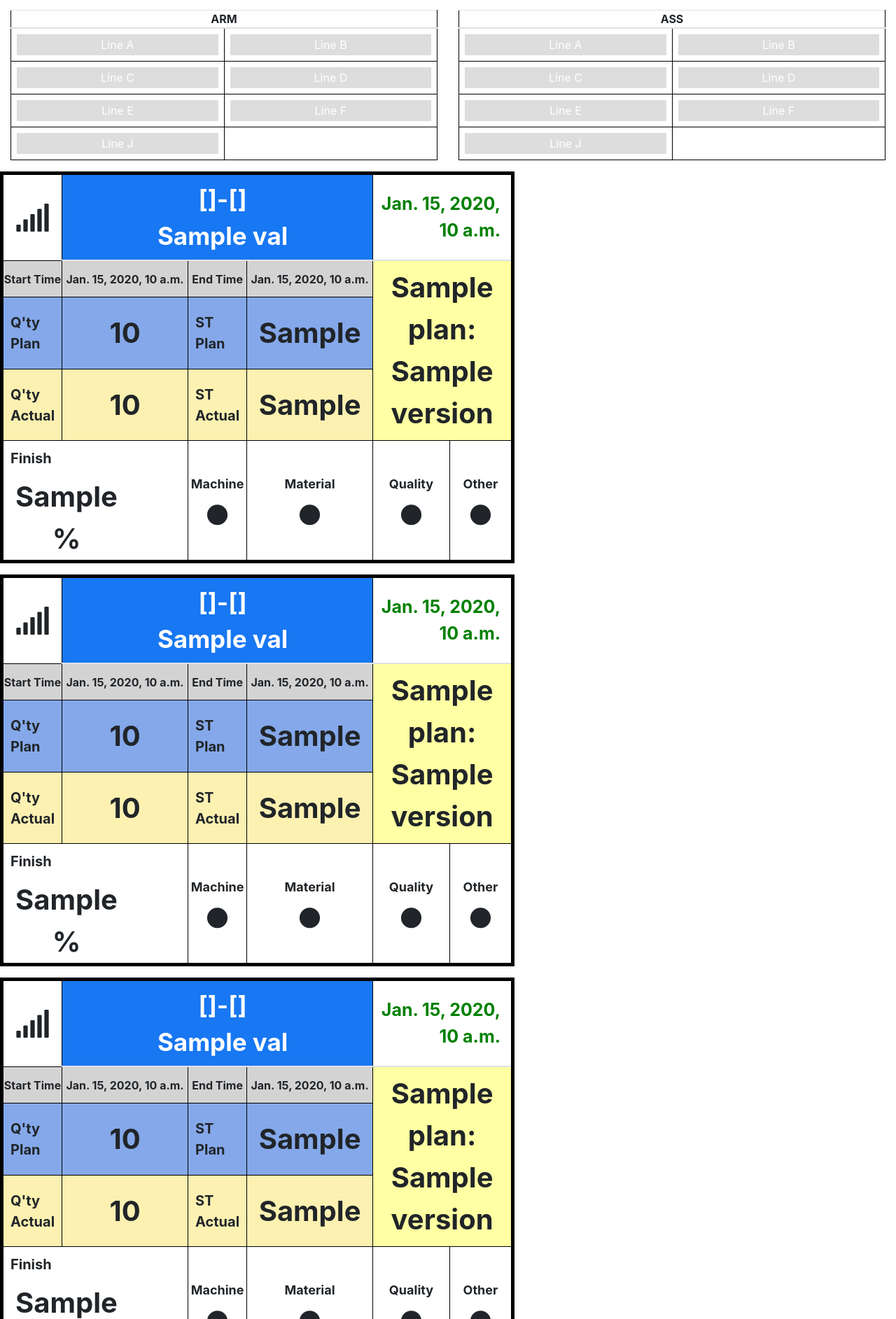
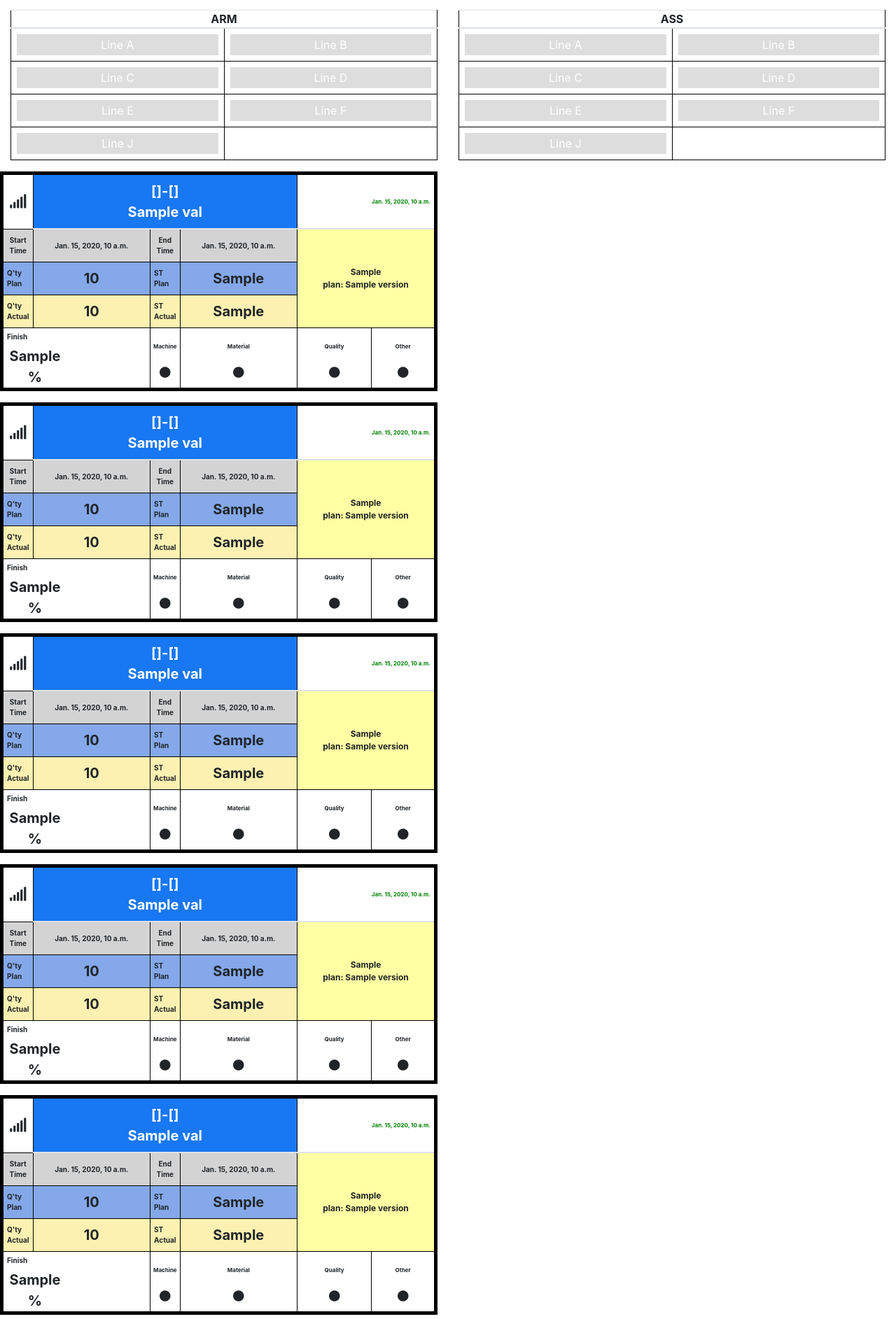
Before and after one commit to thiennguyenvu/OE_Monitoring, a Django app: template src/oe_project/write/templates/write/history.html in a window 1280 px wide. Shown: the part 271-2156 px from the top of the page at 70% size. Run offline with Django 3.2, Linux system fonts and the light colour scheme; the template is opened without the code that fills it: most values are stand-ins (such as "Sample title", 1, 10 or a date in 2020); some libraries are stand-ins or nearby versions.

Commit message:
update front-end for 1464 device

```diff
--- a/src/oe_project/static/css/general.css
+++ b/src/oe_project/static/css/general.css
@@ -247,10 +247,58 @@ table.table-history {
   font-size: 40px;
 }
 
+.ng-label{
+  font-size: 18px;
+}
+
 /* Hide create plan on mobile */
-@media only screen and (max-width: 767px) {
+@media only screen and (max-width: 767px){
   .hide-on-mobile {
     display: none;
+  }
+}
+
+@media only screen and (max-width: 1464px) {
+  .fa-signal{
+    font-size: 20px;
+  }
+
+  .output-data .data-line{
+    font-size: 20px;
+    padding-left: 0px;
+  }
+
+  .output-data .data-date{
+    font-size: 8px;
+    padding-right: 5px;
+  }
+
+  .output-data .data-time{
+    font-size: 10px;
+  }
+
+  .output-data .data-label{
+    padding: 5px;
+    font-size: 10px;
+    width: 35px;
+  }
+
+  .output-data .data-value{
+    font-size: 20px;
+    min-width: 90px;
+  }
+
+  .output-data .data-model{
+    font-size: 12px;
+    min-width: 50px;
+  }
+
+  .fa-circle{
+    font-size: 16px;
+  }
+
+  .ng-label{
+    font-size: 8px;
   }
 }
 
--- a/src/oe_project/write/templates/write/ajax_data/table-arm-a.html
+++ b/src/oe_project/write/templates/write/ajax_data/table-arm-a.html
@@ -52,19 +52,19 @@
                     </div>
                 </td>
                 <td>
-                    <p><b style="font-size: 18px">Machine</b></p>
+                    <p><b class="ng-label">Machine</b></p>
                     <i class="fas fa-circle stt-{{ val.start }}-{{ val.machine }}"></i>
                 </td>
                 <td>
-                    <p><b style="font-size: 18px">Material</b></p>
+                    <p><b class="ng-label">Material</b></p>
                     <i class="fas fa-circle stt-{{ val.start }}-{{ val.material }}"></i>
                 </td>
                 <td>
-                    <p><b style="font-size: 18px">Quality</b></p>
+                    <p><b class="ng-label">Quality</b></p>
                     <i class="fas fa-circle stt-{{ val.start }}-{{ val.quality }}"></i>
                 </td>
                 <td>
-                    <p><b style="font-size: 18px">Other</b></p>
+                    <p><b class="ng-label">Other</b></p>
                     <i class="fas fa-circle stt-{{ val.start }}-{{ val.other }}"></i>
                 </td>
             </tr>
--- a/src/oe_project/write/templates/write/ajax_data/table-arm-b.html
+++ b/src/oe_project/write/templates/write/ajax_data/table-arm-b.html
@@ -52,19 +52,19 @@
                     </div>
                 </td>
                 <td>
-                    <p><b style="font-size: 18px">Machine</b></p>
+                    <p><b class="ng-label">Machine</b></p>
                     <i class="fas fa-circle stt-{{ val.start }}-{{ val.machine }}"></i>
                 </td>
                 <td>
-                    <p><b style="font-size: 18px">Material</b></p>
+                    <p><b class="ng-label">Material</b></p>
                     <i class="fas fa-circle stt-{{ val.start }}-{{ val.material }}"></i>
                 </td>
                 <td>
-                    <p><b style="font-size: 18px">Quality</b></p>
+                    <p><b class="ng-label">Quality</b></p>
                     <i class="fas fa-circle stt-{{ val.start }}-{{ val.quality }}"></i>
                 </td>
                 <td>
-                    <p><b style="font-size: 18px">Other</b></p>
+                    <p><b class="ng-label">Other</b></p>
                     <i class="fas fa-circle stt-{{ val.start }}-{{ val.other }}"></i>
                 </td>
             </tr>
--- a/src/oe_project/write/templates/write/ajax_data/table-arm-c.html
+++ b/src/oe_project/write/templates/write/ajax_data/table-arm-c.html
@@ -52,19 +52,19 @@
                     </div>
                 </td>
                 <td>
-                    <p><b style="font-size: 18px">Machine</b></p>
+                    <p><b class="ng-label">Machine</b></p>
                     <i class="fas fa-circle stt-{{ val.start }}-{{ val.machine }}"></i>
                 </td>
                 <td>
-                    <p><b style="font-size: 18px">Material</b></p>
+                    <p><b class="ng-label">Material</b></p>
                     <i class="fas fa-circle stt-{{ val.start }}-{{ val.material }}"></i>
                 </td>
                 <td>
-                    <p><b style="font-size: 18px">Quality</b></p>
+                    <p><b class="ng-label">Quality</b></p>
                     <i class="fas fa-circle stt-{{ val.start }}-{{ val.quality }}"></i>
                 </td>
                 <td>
-                    <p><b style="font-size: 18px">Other</b></p>
+                    <p><b class="ng-label">Other</b></p>
                     <i class="fas fa-circle stt-{{ val.start }}-{{ val.other }}"></i>
                 </td>
             </tr>
--- a/src/oe_project/write/templates/write/ajax_data/table-arm-d.html
+++ b/src/oe_project/write/templates/write/ajax_data/table-arm-d.html
@@ -52,19 +52,19 @@
                     </div>
                 </td>
                 <td>
-                    <p><b style="font-size: 18px">Machine</b></p>
+                    <p><b class="ng-label">Machine</b></p>
                     <i class="fas fa-circle stt-{{ val.start }}-{{ val.machine }}"></i>
                 </td>
                 <td>
-                    <p><b style="font-size: 18px">Material</b></p>
+                    <p><b class="ng-label">Material</b></p>
                     <i class="fas fa-circle stt-{{ val.start }}-{{ val.material }}"></i>
                 </td>
                 <td>
-                    <p><b style="font-size: 18px">Quality</b></p>
+                    <p><b class="ng-label">Quality</b></p>
                     <i class="fas fa-circle stt-{{ val.start }}-{{ val.quality }}"></i>
                 </td>
                 <td>
-                    <p><b style="font-size: 18px">Other</b></p>
+                    <p><b class="ng-label">Other</b></p>
                     <i class="fas fa-circle stt-{{ val.start }}-{{ val.other }}"></i>
                 </td>
             </tr>
--- a/src/oe_project/write/templates/write/ajax_data/table-arm-e.html
+++ b/src/oe_project/write/templates/write/ajax_data/table-arm-e.html
@@ -52,19 +52,19 @@
                     </div>
                 </td>
                 <td>
-                    <p><b style="font-size: 18px">Machine</b></p>
+                    <p><b class="ng-label">Machine</b></p>
                     <i class="fas fa-circle stt-{{ val.start }}-{{ val.machine }}"></i>
                 </td>
                 <td>
-                    <p><b style="font-size: 18px">Material</b></p>
+                    <p><b class="ng-label">Material</b></p>
                     <i class="fas fa-circle stt-{{ val.start }}-{{ val.material }}"></i>
                 </td>
                 <td>
-                    <p><b style="font-size: 18px">Quality</b></p>
+                    <p><b class="ng-label">Quality</b></p>
                     <i class="fas fa-circle stt-{{ val.start }}-{{ val.quality }}"></i>
                 </td>
                 <td>
-                    <p><b style="font-size: 18px">Other</b></p>
+                    <p><b class="ng-label">Other</b></p>
                     <i class="fas fa-circle stt-{{ val.start }}-{{ val.other }}"></i>
                 </td>
             </tr>
--- a/src/oe_project/write/templates/write/ajax_data/table-arm-f.html
+++ b/src/oe_project/write/templates/write/ajax_data/table-arm-f.html
@@ -52,19 +52,19 @@
                     </div>
                 </td>
                 <td>
-                    <p><b style="font-size: 18px">Machine</b></p>
+                    <p><b class="ng-label">Machine</b></p>
                     <i class="fas fa-circle stt-{{ val.start }}-{{ val.machine }}"></i>
                 </td>
                 <td>
-                    <p><b style="font-size: 18px">Material</b></p>
+                    <p><b class="ng-label">Material</b></p>
                     <i class="fas fa-circle stt-{{ val.start }}-{{ val.material }}"></i>
                 </td>
                 <td>
-                    <p><b style="font-size: 18px">Quality</b></p>
+                    <p><b class="ng-label">Quality</b></p>
                     <i class="fas fa-circle stt-{{ val.start }}-{{ val.quality }}"></i>
                 </td>
                 <td>
-                    <p><b style="font-size: 18px">Other</b></p>
+                    <p><b class="ng-label">Other</b></p>
                     <i class="fas fa-circle stt-{{ val.start }}-{{ val.other }}"></i>
                 </td>
             </tr>
--- a/src/oe_project/write/templates/write/ajax_data/table-arm-j.html
+++ b/src/oe_project/write/templates/write/ajax_data/table-arm-j.html
@@ -52,19 +52,19 @@
                     </div>
                 </td>
                 <td>
-                    <p><b style="font-size: 18px">Machine</b></p>
+                    <p><b class="ng-label">Machine</b></p>
                     <i class="fas fa-circle stt-{{ val.start }}-{{ val.machine }}"></i>
                 </td>
                 <td>
-                    <p><b style="font-size: 18px">Material</b></p>
+                    <p><b class="ng-label">Material</b></p>
                     <i class="fas fa-circle stt-{{ val.start }}-{{ val.material }}"></i>
                 </td>
                 <td>
-                    <p><b style="font-size: 18px">Quality</b></p>
+                    <p><b class="ng-label">Quality</b></p>
                     <i class="fas fa-circle stt-{{ val.start }}-{{ val.quality }}"></i>
                 </td>
                 <td>
-                    <p><b style="font-size: 18px">Other</b></p>
+                    <p><b class="ng-label">Other</b></p>
                     <i class="fas fa-circle stt-{{ val.start }}-{{ val.other }}"></i>
                 </td>
             </tr>
--- a/src/oe_project/write/templates/write/ajax_data/table-ass-a.html
+++ b/src/oe_project/write/templates/write/ajax_data/table-ass-a.html
@@ -52,19 +52,19 @@
                     </div>
                 </td>
                 <td>
-                    <p><b style="font-size: 18px">Machine</b></p>
+                    <p><b class="ng-label">Machine</b></p>
                     <i class="fas fa-circle stt-{{ val.start }}-{{ val.machine }}"></i>
                 </td>
                 <td>
-                    <p><b style="font-size: 18px">Material</b></p>
+                    <p><b class="ng-label">Material</b></p>
                     <i class="fas fa-circle stt-{{ val.start }}-{{ val.material }}"></i>
                 </td>
                 <td>
-                    <p><b style="font-size: 18px">Quality</b></p>
+                    <p><b class="ng-label">Quality</b></p>
                     <i class="fas fa-circle stt-{{ val.start }}-{{ val.quality }}"></i>
                 </td>
                 <td>
-                    <p><b style="font-size: 18px">Other</b></p>
+                    <p><b class="ng-label">Other</b></p>
                     <i class="fas fa-circle stt-{{ val.start }}-{{ val.other }}"></i>
                 </td>
             </tr>
--- a/src/oe_project/write/templates/write/ajax_data/table-ass-b.html
+++ b/src/oe_project/write/templates/write/ajax_data/table-ass-b.html
@@ -52,19 +52,19 @@
                     </div>
                 </td>
                 <td>
-                    <p><b style="font-size: 18px">Machine</b></p>
+                    <p><b class="ng-label">Machine</b></p>
                     <i class="fas fa-circle stt-{{ val.start }}-{{ val.machine }}"></i>
                 </td>
                 <td>
-                    <p><b style="font-size: 18px">Material</b></p>
+                    <p><b class="ng-label">Material</b></p>
                     <i class="fas fa-circle stt-{{ val.start }}-{{ val.material }}"></i>
                 </td>
                 <td>
-                    <p><b style="font-size: 18px">Quality</b></p>
+                    <p><b class="ng-label">Quality</b></p>
                     <i class="fas fa-circle stt-{{ val.start }}-{{ val.quality }}"></i>
                 </td>
                 <td>
-                    <p><b style="font-size: 18px">Other</b></p>
+                    <p><b class="ng-label">Other</b></p>
                     <i class="fas fa-circle stt-{{ val.start }}-{{ val.other }}"></i>
                 </td>
             </tr>
--- a/src/oe_project/write/templates/write/ajax_data/table-ass-c.html
+++ b/src/oe_project/write/templates/write/ajax_data/table-ass-c.html
@@ -52,19 +52,19 @@
                     </div>
                 </td>
                 <td>
-                    <p><b style="font-size: 18px">Machine</b></p>
+                    <p><b class="ng-label">Machine</b></p>
                     <i class="fas fa-circle stt-{{ val.start }}-{{ val.machine }}"></i>
                 </td>
                 <td>
-                    <p><b style="font-size: 18px">Material</b></p>
+                    <p><b class="ng-label">Material</b></p>
                     <i class="fas fa-circle stt-{{ val.start }}-{{ val.material }}"></i>
                 </td>
                 <td>
-                    <p><b style="font-size: 18px">Quality</b></p>
+                    <p><b class="ng-label">Quality</b></p>
                     <i class="fas fa-circle stt-{{ val.start }}-{{ val.quality }}"></i>
                 </td>
                 <td>
-                    <p><b style="font-size: 18px">Other</b></p>
+                    <p><b class="ng-label">Other</b></p>
                     <i class="fas fa-circle stt-{{ val.start }}-{{ val.other }}"></i>
                 </td>
             </tr>
--- a/src/oe_project/write/templates/write/ajax_data/table-ass-d.html
+++ b/src/oe_project/write/templates/write/ajax_data/table-ass-d.html
@@ -52,19 +52,19 @@
                     </div>
                 </td>
                 <td>
-                    <p><b style="font-size: 18px">Machine</b></p>
+                    <p><b class="ng-label">Machine</b></p>
                     <i class="fas fa-circle stt-{{ val.start }}-{{ val.machine }}"></i>
                 </td>
                 <td>
-                    <p><b style="font-size: 18px">Material</b></p>
+                    <p><b class="ng-label">Material</b></p>
                     <i class="fas fa-circle stt-{{ val.start }}-{{ val.material }}"></i>
                 </td>
                 <td>
-                    <p><b style="font-size: 18px">Quality</b></p>
+                    <p><b class="ng-label">Quality</b></p>
                     <i class="fas fa-circle stt-{{ val.start }}-{{ val.quality }}"></i>
                 </td>
                 <td>
-                    <p><b style="font-size: 18px">Other</b></p>
+                    <p><b class="ng-label">Other</b></p>
                     <i class="fas fa-circle stt-{{ val.start }}-{{ val.other }}"></i>
                 </td>
             </tr>
--- a/src/oe_project/write/templates/write/ajax_data/table-ass-e.html
+++ b/src/oe_project/write/templates/write/ajax_data/table-ass-e.html
@@ -52,19 +52,19 @@
                     </div>
                 </td>
                 <td>
-                    <p><b style="font-size: 18px">Machine</b></p>
+                    <p><b class="ng-label">Machine</b></p>
                     <i class="fas fa-circle stt-{{ val.start }}-{{ val.machine }}"></i>
                 </td>
                 <td>
-                    <p><b style="font-size: 18px">Material</b></p>
+                    <p><b class="ng-label">Material</b></p>
                     <i class="fas fa-circle stt-{{ val.start }}-{{ val.material }}"></i>
                 </td>
                 <td>
-                    <p><b style="font-size: 18px">Quality</b></p>
+                    <p><b class="ng-label">Quality</b></p>
                     <i class="fas fa-circle stt-{{ val.start }}-{{ val.quality }}"></i>
                 </td>
                 <td>
-                    <p><b style="font-size: 18px">Other</b></p>
+                    <p><b class="ng-label">Other</b></p>
                     <i class="fas fa-circle stt-{{ val.start }}-{{ val.other }}"></i>
                 </td>
             </tr>
--- a/src/oe_project/write/templates/write/ajax_data/table-ass-f.html
+++ b/src/oe_project/write/templates/write/ajax_data/table-ass-f.html
@@ -52,19 +52,19 @@
                     </div>
                 </td>
                 <td>
-                    <p><b style="font-size: 18px">Machine</b></p>
+                    <p><b class="ng-label">Machine</b></p>
                     <i class="fas fa-circle stt-{{ val.start }}-{{ val.machine }}"></i>
                 </td>
                 <td>
-                    <p><b style="font-size: 18px">Material</b></p>
+                    <p><b class="ng-label">Material</b></p>
                     <i class="fas fa-circle stt-{{ val.start }}-{{ val.material }}"></i>
                 </td>
                 <td>
-                    <p><b style="font-size: 18px">Quality</b></p>
+                    <p><b class="ng-label">Quality</b></p>
                     <i class="fas fa-circle stt-{{ val.start }}-{{ val.quality }}"></i>
                 </td>
                 <td>
-                    <p><b style="font-size: 18px">Other</b></p>
+                    <p><b class="ng-label">Other</b></p>
                     <i class="fas fa-circle stt-{{ val.start }}-{{ val.other }}"></i>
                 </td>
             </tr>
--- a/src/oe_project/write/templates/write/ajax_data/table-ass-j.html
+++ b/src/oe_project/write/templates/write/ajax_data/table-ass-j.html
@@ -52,19 +52,19 @@
                     </div>
                 </td>
                 <td>
-                    <p><b style="font-size: 18px">Machine</b></p>
+                    <p><b class="ng-label">Machine</b></p>
                     <i class="fas fa-circle stt-{{ val.start }}-{{ val.machine }}"></i>
                 </td>
                 <td>
-                    <p><b style="font-size: 18px">Material</b></p>
+                    <p><b class="ng-label">Material</b></p>
                     <i class="fas fa-circle stt-{{ val.start }}-{{ val.material }}"></i>
                 </td>
                 <td>
-                    <p><b style="font-size: 18px">Quality</b></p>
+                    <p><b class="ng-label">Quality</b></p>
                     <i class="fas fa-circle stt-{{ val.start }}-{{ val.quality }}"></i>
                 </td>
                 <td>
-                    <p><b style="font-size: 18px">Other</b></p>
+                    <p><b class="ng-label">Other</b></p>
                     <i class="fas fa-circle stt-{{ val.start }}-{{ val.other }}"></i>
                 </td>
             </tr>
```
